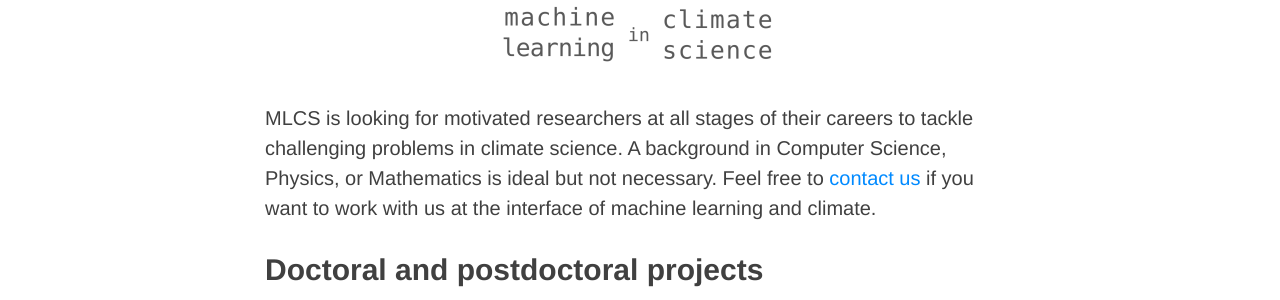
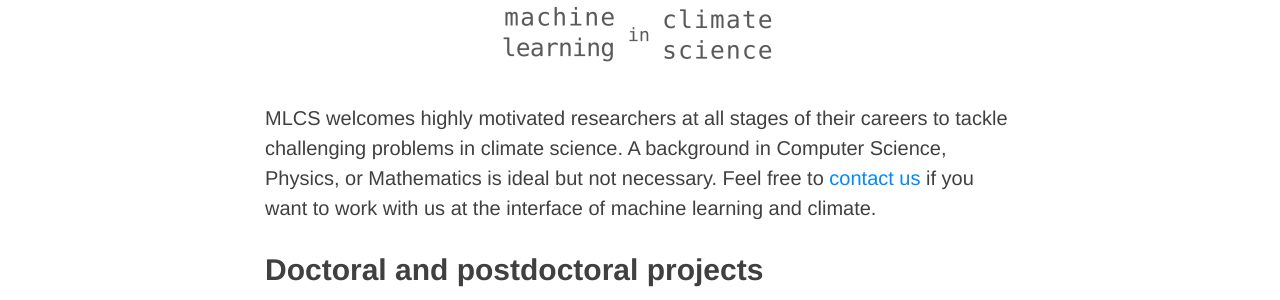
Before and after one commit to mlcs/mlcs.github.io, a Jekyll site: the page built from work-with-us.md, in a window 1280 px wide and 900 px high, scrolled down 334 px. Shown: the part 153-453 px from the top of the window. Built offline with Jekyll 4.4.1, drawn with Linux system fonts in a browser that asks for light colours; nearby versions of some CDN libraries.

Commit message:
update work with us - change of language

```diff
--- a/work-with-us.md
+++ b/work-with-us.md
@@ -6,9 +6,9 @@ use-site-title: false
 ---
 ![MLCS-Logo](/img/mlcs_logo_small.png){: .center-block :}
 
-MLCS is looking for motivated researchers at all stages of their careers
-to tackle challenging problems in climate science. A background in
-Computer Science, Physics, or Mathematics is ideal but not necessary.
+MLCS welcomes highly motivated researchers at all stages of their
+careers to tackle challenging problems in climate science. A background
+in Computer Science, Physics, or Mathematics is ideal but not necessary.
 Feel free to [contact us](https://mlcs.github.io/about-mlcs/#contact) if
 you want to work with us at the interface of machine learning and
 climate.
```
